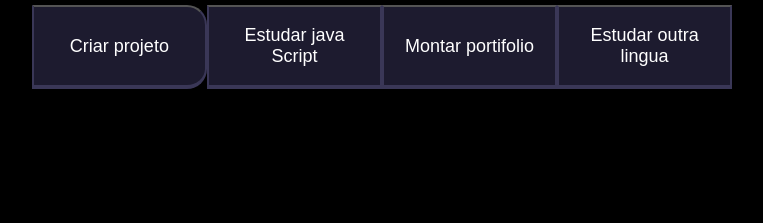
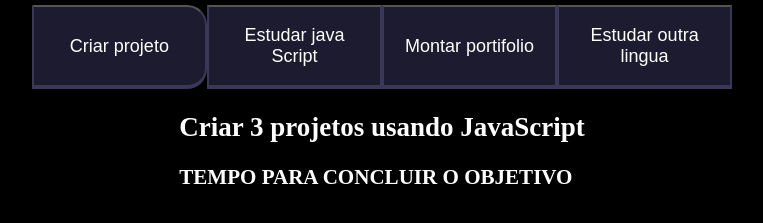
Before and after one commit to mariagabriela123gabi/3J----2024, a plain HTML site: page index.html in a window 1280 px wide. Shown: the part 111-334 px from the top of the page, without its empty margins (276-1039 px from the left). Drawn offline with Linux system fonts and the light colour scheme.

Commit message:
Update index.html

```diff
--- a/index.html
+++ b/index.html
@@ -16,6 +16,16 @@
     <button class="botao">Montar portifolio</button>
     <button class="botao">Estudar outra lingua</button>
    </div>
+   <div class="abas-textos">
+       <div class="aba-conteudo">
+           <h2 class="aba-conteudo-titulo-principal">
+               Criar 3 projetos usando JavaScript
+           </h2>
+           <h3 class="aba-conteudo-titulo-secundario">
+               TEMPO PARA CONCLUIR O OBJETIVO
+           </h3>
+       </div>
+   </div>
 </section>
 </body>
 </html>
```
